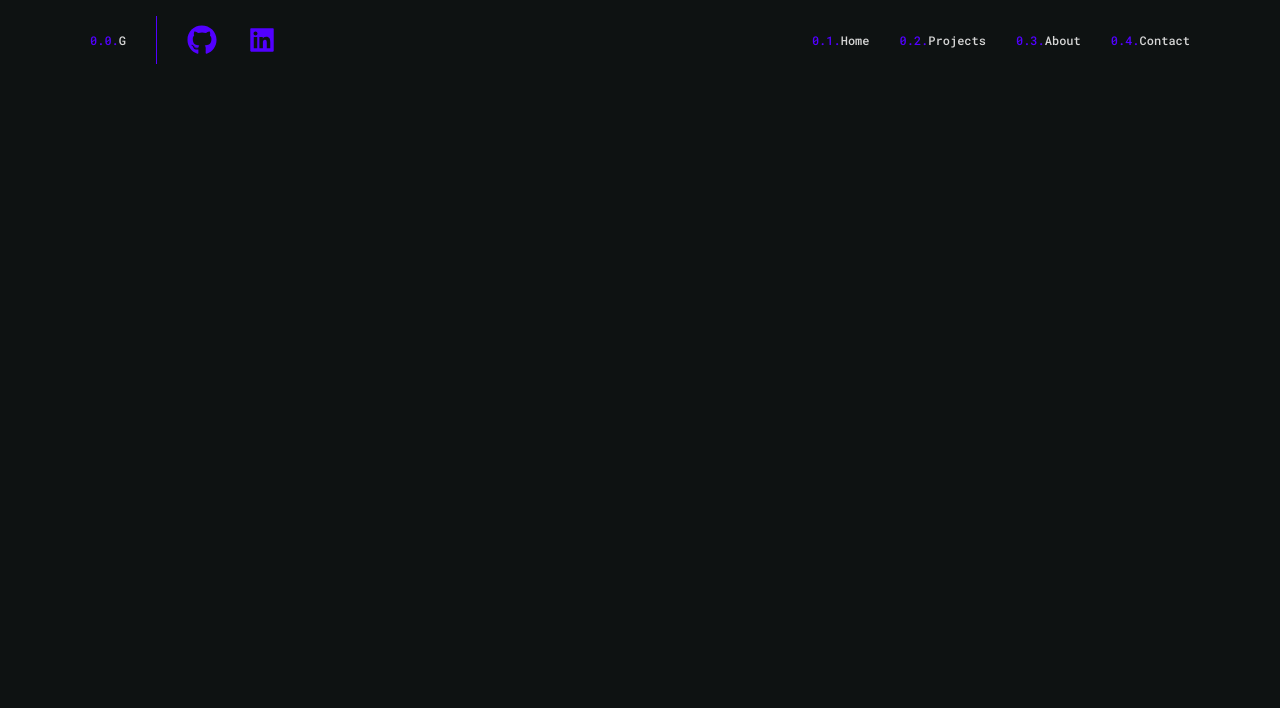
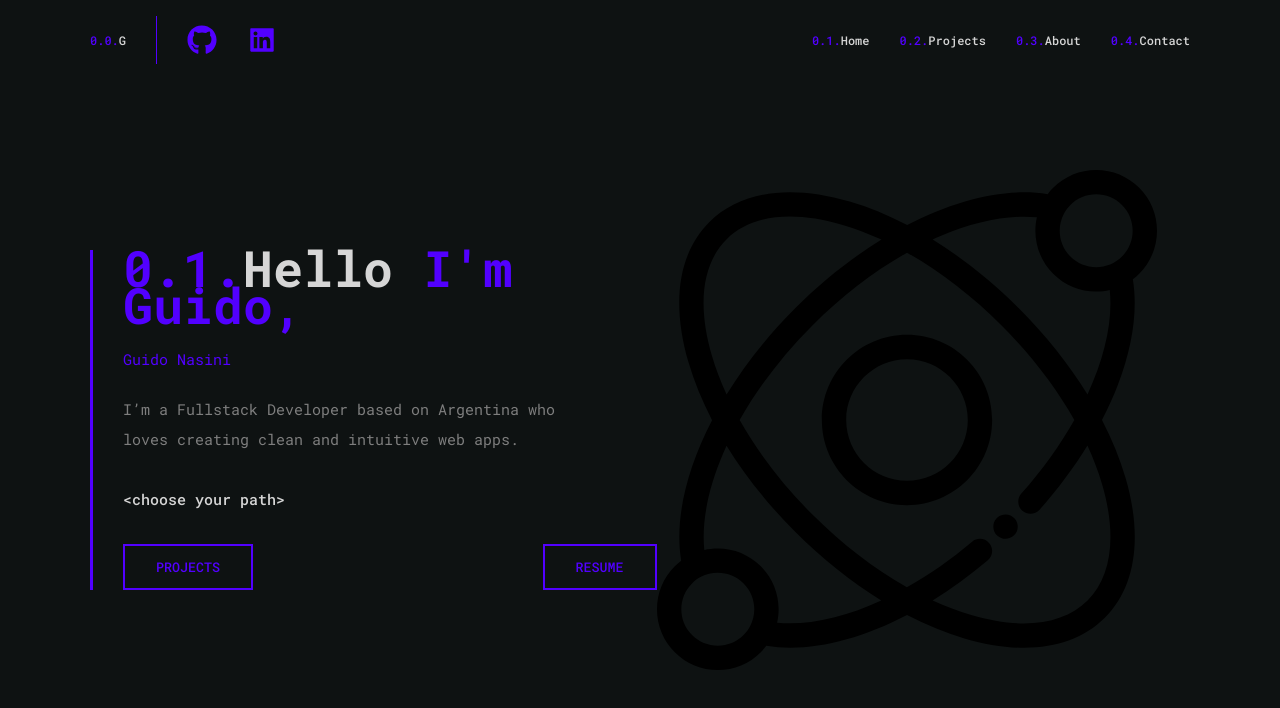
Before and after one commit to 0xngndev/portfolio.v2, a Next.js app: page / in a window 1280 px wide. Shown: the top 708 px of the page. Built offline with nearby package versions, Linux system fonts and the light colour scheme.

Commit message:
Finished first half of hero

```diff
--- /dev/null
+++ b/components/Hero.js
@@ -0,0 +1,116 @@
+import styled from "styled-components";
+import Image from "next/image";
+
+const HeroWrapper = styled.div`
+  display: flex;
+  flex-direction: row;
+  justify-content: flex-start;
+  padding: 0 9rem;
+  align-items: center;
+  height: calc(100vh - 120px);
+
+  .div-hero-fh {
+    display: flex;
+    flex-direction: column;
+    flex-wrap: wrap;
+    justify-content: flex-start;
+    padding-left: 3rem;
+    flex: 1;
+    border-left: 3px solid var(--darkPrimary);
+
+    h1 {
+      color: var(--darkPrimary);
+      font-size: 5rem;
+      margin: 0;
+      line-height: 3.7rem;
+      margin-bottom: 2rem;
+      min-width: 100%;
+
+      span {
+        color: var(--darkSecondary);
+      }
+    }
+    h3 {
+      font-size: 1.5rem;
+      color: var(--darkPrimary);
+      font-weight: 400;
+      margin: 0;
+      line-height: 3rem;
+      padding-bottom: 2rem;
+    }
+    h2 {
+      font-size: 1.5rem;
+      font-weight: 400;
+      color: #7e7e7e;
+      margin: 0;
+      line-height: 3rem;
+      padding-bottom: 3rem;
+      max-width: 90%;
+    }
+    p {
+      font-size: 1.5rem;
+      color: var(--darkSecondary);
+      font-weight: 500;
+      line-height: 3rem;
+      margin: 0;
+      padding-bottom: 3rem;
+    }
+
+    div {
+      display: flex;
+      flex-direction: row;
+      justify-content: space-between;
+      width: 100%;
+
+      button {
+        border: none;
+        outline: none;
+        color: var(--darkPrimary);
+        background: transparent;
+        font-weight: 500;
+        padding: 1.2rem 3.1rem;
+        border: 2px solid var(--darkPrimary);
+        text-transform: uppercase;
+      }
+    }
+  }
+
+  .div-hero-sh {
+    display: flex;
+    flex-direction: column;
+    justify-content: flex-start;
+    align-items: flex-start;
+    flex: 1;
+
+    img {
+      stroke: var(--darkPrimary);
+    }
+  }
+`;
+
+const Hero = () => {
+  return (
+    <HeroWrapper>
+      <div className="div-hero-fh">
+        <h1>
+          0.1.<span>Hello</span> I'm Guido,
+        </h1>
+        <h3>Guido Nasini</h3>
+        <h2>
+          I’m a Fullstack Developer based on Argentina who loves creating clean
+          and intuitive web apps.
+        </h2>
+        <p>{`<choose your path>`}</p>
+        <div>
+          <button type="button">Projects</button>
+          <button type="button">Resume</button>
+        </div>
+      </div>
+      <div className="div-hero-sh">
+        <Image src="/assets/planet.svg" alt="planet" width={500} height={500} />
+      </div>
+    </HeroWrapper>
+  );
+};
+
+export default Hero;
--- /dev/null
+++ b/next.config.js
@@ -0,0 +1,10 @@
+module.exports = {
+  webpack(config) {
+    config.module.rules.push({
+      test: /\.svg$/,
+      use: ["@svgr/webpack"],
+    });
+
+    return config;
+  },
+};
--- a/package.json
+++ b/package.json
@@ -8,6 +8,7 @@
     "start": "next start"
   },
   "dependencies": {
+    "@svgr/webpack": "^5.5.0",
     "next": "10.1.3",
     "nprogress": "^0.2.0",
     "react": "17.0.2",
--- a/pages/index.js
+++ b/pages/index.js
@@ -1,4 +1,5 @@
 import Head from "next/head";
+import Hero from "../components/Hero";
 import Navbar from "../components/Navbar";
 
 export default function Home() {
@@ -9,6 +10,7 @@ export default function Home() {
         <link rel="icon" href="/favicon.ico" />
       </Head>
       <Navbar />
+      <Hero />
     </div>
   );
 }
```
Also changed, not shown: public/assets/planet.svg (added), 1 other file (tests, documents, lock files or other folders).
